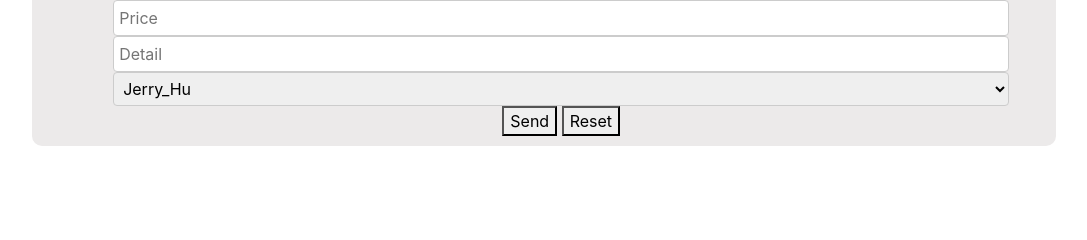
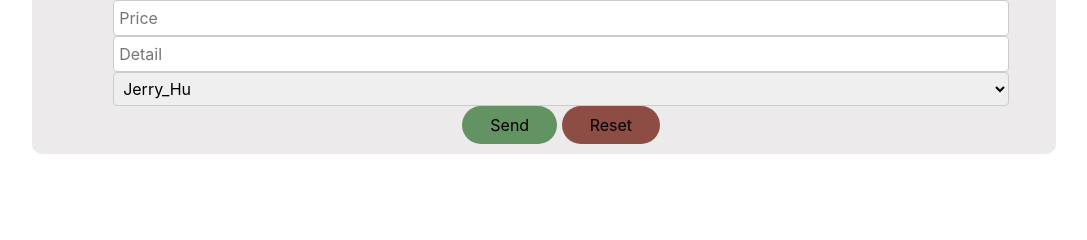
Before and after one commit to s20041205/s20041205.github.io, a PHP site: page /previous_home/bookkeeping/index.html in a window 1280 px wide. Shown: the part 318-558 px from the top of the page, without its empty margins (96-1183 px from the left). Run offline with PHP 8.4, Linux system fonts and the light colour scheme.

Commit message:
reset event added

```diff
--- a/previous_home/bookkeeping/css/style.css
+++ b/previous_home/bookkeeping/css/style.css
@@ -38,8 +38,32 @@ input[type=submit] {
 }
 
 input[type=submit]:hover {
+    background-color: #52a056;
+    padding: 7px 28px;
+    border-radius: 20px;
+    border: none;
+}
+button[type=submit]{
+    background-color: #639263;
+    padding: 7px 28px;
+    border-radius: 20px;
+    border: none;
+}
+button[type=submit]:hover{
     background-color: #45a049;
     padding: 7px 28px;
     border-radius: 20px;
     border: none;
 }
+button[type=reset]{
+    background-color: #8d4c44;
+    padding: 7px 28px;
+    border-radius: 20px;
+    border: none;
+}
+button[type=reset]:hover{
+    background-color: #d44860;
+    padding: 7px 28px;
+    border-radius: 20px;
+    border: none;
+}
--- a/previous_home/bookkeeping/index.html
+++ b/previous_home/bookkeeping/index.html
@@ -124,6 +124,13 @@
 					subclassSelect.innerHTML=subclassInner;
 				}
 
+				function OnReset(){
+					alert("OnRest (TODO)");
+
+					var today = new Date();
+					document.getElementById("fdate").valueAsDate = today;
+
+				}
 			</script>
 			<script>
 				var today = new Date();
```
